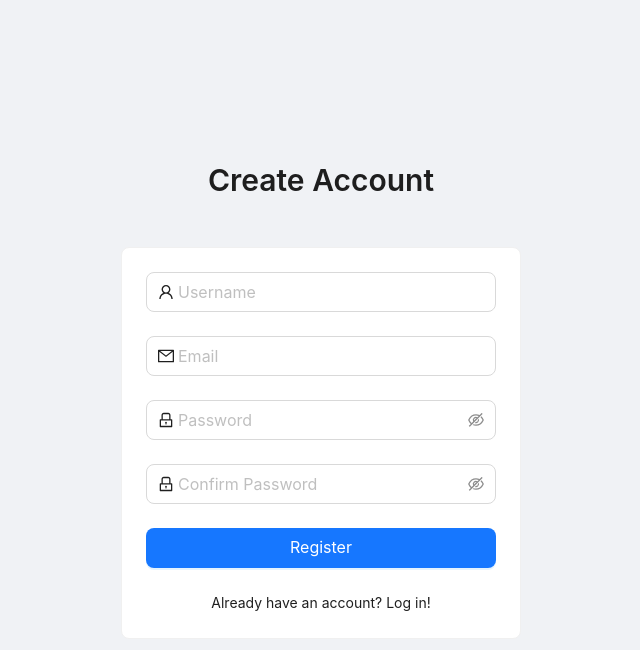
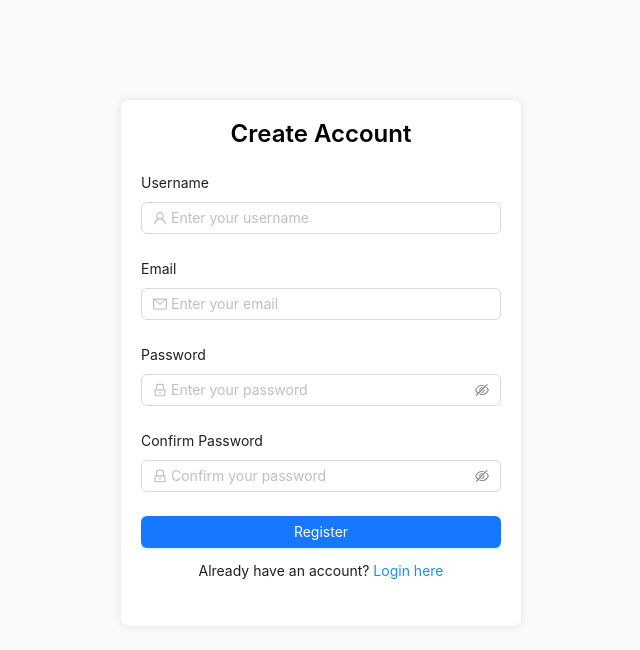
Before and after one commit to shivaansh74/job-application-app, a React (Create React App) app in the folder frontend/: page /register in a window 1280 px wide. Shown: the top 650 px of the page, without its empty margins (319-959 px from the left). Built offline with nearby package versions, Linux system fonts and the light colour scheme.

Commit message:
reg page fix

```diff
--- a/frontend/src/components/Register.js
+++ b/frontend/src/components/Register.js
@@ -1,24 +1,14 @@
 import React from 'react';
-import { Form, Input, Button, Card, message, Typography } from 'antd';
-import { UserOutlined, LockOutlined, MailOutlined } from '@ant-design/icons';
+import { Form, Input, Button, message } from 'antd';
 import { useNavigate, Link } from 'react-router-dom';
-import { API_BASE_URL } from '../config/config';
 import { api } from '../services/api';
-
-const { Title } = Typography;
+import { UserOutlined, MailOutlined, LockOutlined } from '@ant-design/icons';
 
 const Register = () => {
     const navigate = useNavigate();
-  const [form] = Form.useForm();
 
-  const handleRegister = async (values) => {
+    const onFinish = async (values) => {
         try {
-      // Check if passwords match
-      if (values.password !== values.confirmPassword) {
-        message.error('Passwords do not match!');
-        return;
-      }
-
             const response = await api.post('/api/auth/register', {
                 username: values.username,
                 email: values.email,
@@ -27,88 +17,90 @@ const Register = () => {
 
             if (response.data.success) {
                 message.success({
-          content: 'User registered successfully!',
-          icon: '✅'
+                    content: 'Registration successful! Please login.',
+                    duration: 3
                 });
                 navigate('/login');
-      } else {
-        message.error({
-          content: response.data.message || 'Registration failed',
-          icon: '❌'
-        });
             }
         } catch (error) {
-      console.error('Register error:', error);
-      message.error({
-        content: error.response?.data?.message || 'Registration failed',
-        icon: '❌'
-      });
+            console.error('Registration error:', error);
+            message.error(
+                error.response?.data?.message ||
+                'Registration failed. Please try again.'
+            );
         }
     };
 
     return (
         <div style={{
-      display: 'flex',
-      flexDirection: 'column',
-      justifyContent: 'center',
-      alignItems: 'center',
-      minHeight: '100vh',
-      background: '#f0f2f5',
-      padding: '24px'
+            maxWidth: 400,
+            margin: '100px auto',
+            padding: '20px',
+            boxShadow: '0 0 10px rgba(0,0,0,0.1)',
+            borderRadius: '8px',
+            background: 'white'
         }}>
-      <Title level={2} style={{ marginBottom: '48px', textAlign: 'center' }}>
+            <h2 style={{
+                textAlign: 'center',
+                marginBottom: '24px',
+                color: '#000000',
+                fontSize: '24px',
+                fontWeight: '600'
+            }}>
                 Create Account
-      </Title>
+            </h2>
 
-      <Card style={{ width: '100%', maxWidth: '400px' }}>
             <Form
-          form={form}
                 name="register"
-          onFinish={handleRegister}
+                onFinish={onFinish}
                 layout="vertical"
-          size="large"
+                requiredMark={false}
             >
                 <Form.Item
                     name="username"
+                    label="Username"
                     rules={[
                         { required: true, message: 'Please input your username!' },
-              { min: 3, message: 'Username must be at least 3 characters long' }
+                        { min: 3, message: 'Username must be at least 3 characters!' }
                     ]}
                 >
                     <Input
-              prefix={<UserOutlined />}
-              placeholder="Username"
+                        prefix={<UserOutlined style={{ color: 'rgba(0,0,0,.25)' }} />}
+                        placeholder="Enter your username"
                     />
                 </Form.Item>
 
                 <Form.Item
                     name="email"
+                    label="Email"
                     rules={[
                         { required: true, message: 'Please input your email!' },
                         { type: 'email', message: 'Please enter a valid email!' }
                     ]}
                 >
                     <Input
-              prefix={<MailOutlined />}
-              placeholder="Email"
+                        prefix={<MailOutlined style={{ color: 'rgba(0,0,0,.25)' }} />}
+                        placeholder="Enter your email"
                     />
                 </Form.Item>
 
                 <Form.Item
                     name="password"
+                    label="Password"
                     rules={[
                         { required: true, message: 'Please input your password!' },
-              { min: 6, message: 'Password must be at least 6 characters long' }
+                        { min: 6, message: 'Password must be at least 6 characters!' }
                     ]}
                 >
                     <Input.Password
-              prefix={<LockOutlined />}
-              placeholder="Password"
+                        prefix={<LockOutlined style={{ color: 'rgba(0,0,0,.25)' }} />}
+                        placeholder="Enter your password"
                     />
                 </Form.Item>
 
                 <Form.Item
-            name="confirmPassword"
+                    name="confirm"
+                    label="Confirm Password"
                     dependencies={['password']}
                     rules={[
                         { required: true, message: 'Please confirm your password!' },
@@ -117,28 +109,33 @@ const Register = () => {
                                 if (!value || getFieldValue('password') === value) {
                                     return Promise.resolve();
                                 }
-                  return Promise.reject(new Error('Passwords do not match!'));
+                                return Promise.reject(new Error('The passwords do not match!'));
                             },
                         }),
                     ]}
                 >
                     <Input.Password
-              prefix={<LockOutlined />}
-              placeholder="Confirm Password"
+                        prefix={<LockOutlined style={{ color: 'rgba(0,0,0,.25)' }} />}
+                        placeholder="Confirm your password"
                     />
                 </Form.Item>
 
                 <Form.Item>
-            <Button type="primary" htmlType="submit" block>
+                    <Button
+                        type="primary"
+                        htmlType="submit"
+                        style={{ width: '100%', marginBottom: '12px' }}
+                    >
                         Register
                     </Button>
+                    <div style={{ textAlign: 'center' }}>
+                        Already have an account? {' '}
+                        <Link to="/login" style={{ color: '#1890ff' }}>
+                            Login here
+                        </Link>
+                    </div>
                 </Form.Item>
-
-          <div style={{ textAlign: 'center' }}>
-            Already have an account? <Link to="/login">Log in!</Link>
-          </div>
             </Form>
-      </Card>
         </div>
     );
 };
```
Also changed, not shown: 1 other file (tests, documents, lock files or other folders). Lines whose indentation alone changed are shown as unchanged.
